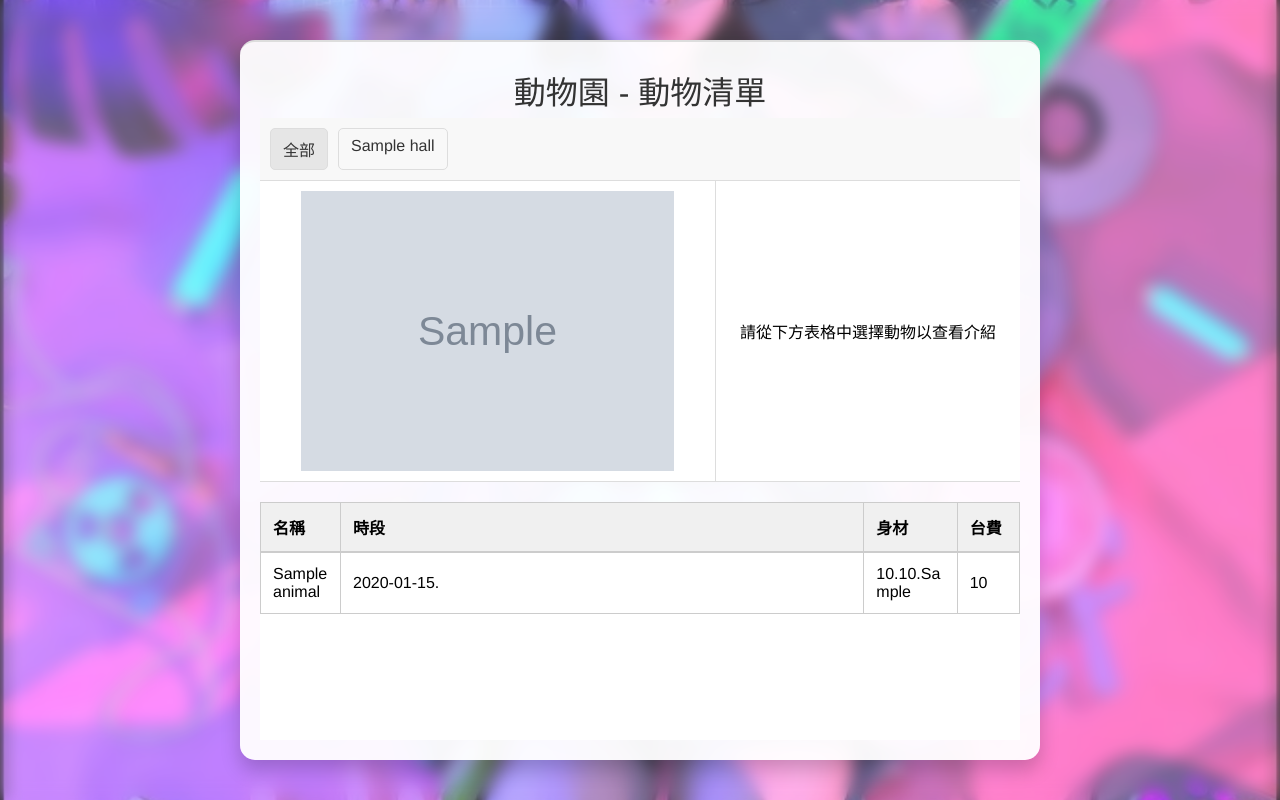
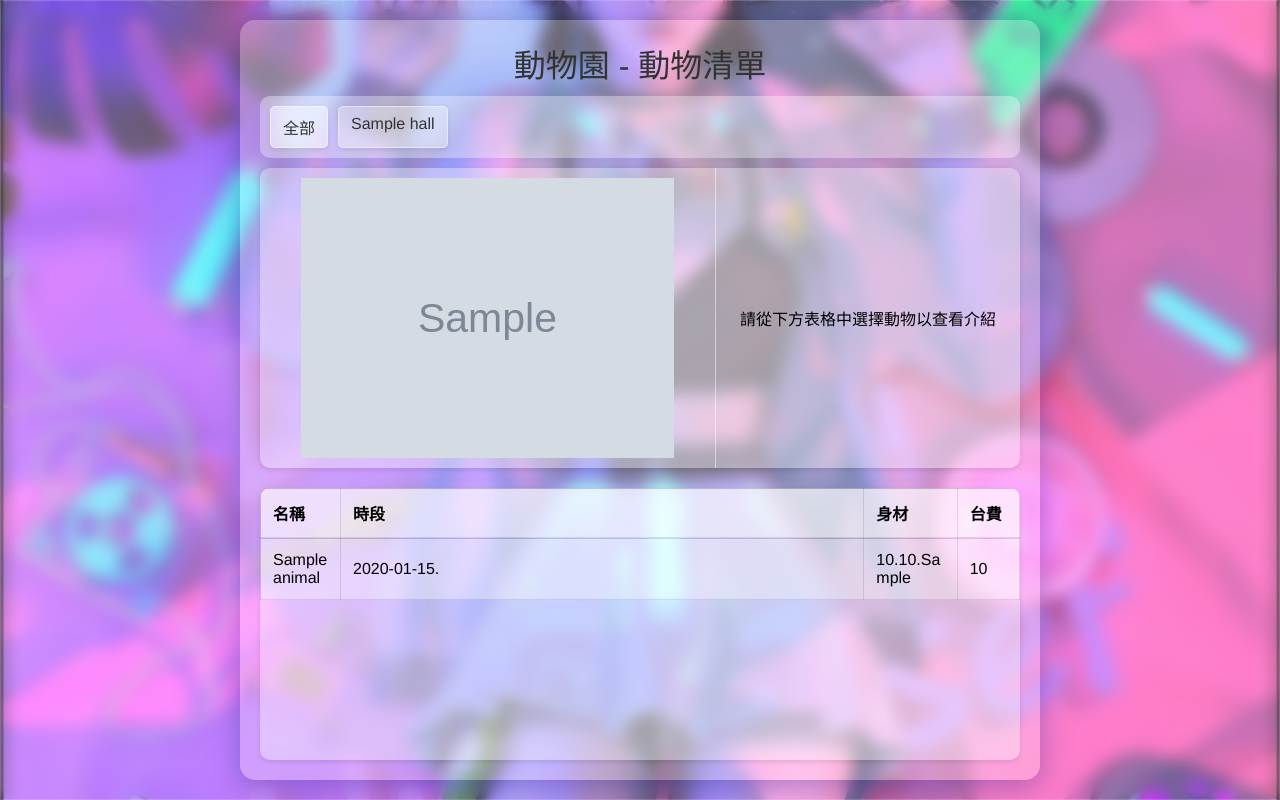
Before and after one commit to vic-ebony/pj, a Django app: page / in a window 1280 px wide. Run offline with Django 5.2, Linux system fonts and the light colour scheme; tables that the repository leaves empty hold one stand-in row (values such as "Sample post"); grey boxes marked "Sample" are stand-in pictures; lists and menus that the app fills with data are empty.

Commit message:
調整方框表格前

```diff
--- a/mybackend/templates/test.html
+++ b/mybackend/templates/test.html
@@ -7,85 +7,115 @@
   <meta name="viewport" content="width=device-width, initial-scale=1">
   <title>動物園每日展示</title>
   <style>
-    :root {
-      --bg-overlay: rgba(255,255,255,0.2);
-      --container-bg: rgba(255,255,255,0.95);
-      --primary-color: #333;
-      --light-gray: #e6e6e6;
-      --border-color: #ddd;
-    }
-    /* 基本重設 */
-    * {
+    /* 基本重設與安全區域設定 */
+    html, body {
       margin: 0;
       padding: 0;
+      overflow: hidden;
+      height: 100vh;
+      /* 保留安全區域 */
+      padding: env(safe-area-inset-top, 0) env(safe-area-inset-right, 0) env(safe-area-inset-bottom, 0) env(safe-area-inset-left, 0);
       box-sizing: border-box;
-    }
-    /* 固定頁面高度並隱藏全頁捲軸 */
-    html, body {
-      height: 100vh;
       font-family: 'Helvetica Neue', Helvetica, Arial, sans-serif;
       background: url('{% static "image/background.jpg" %}') no-repeat center center/cover;
-      overflow: hidden;
-      padding: env(safe-area-inset-top, 0) env(safe-area-inset-right, 0) env(safe-area-inset-bottom, 0) env(safe-area-inset-left, 0);
       display: flex;
       flex-direction: column;
     }
-    /* 玻璃質感背景覆蓋 */
+    *, *::before, *::after {
+      box-sizing: inherit;
+    }
+    /* 外層玻璃容器，採用 flex 但不置中 */
     .glass-overlay {
-      position: fixed;
-      top: 0; left: 0; right: 0; bottom: 0;
-      background: var(--bg-overlay);
+      position: absolute;
+      top: 0;
+      left: 0;
+      right: 0;
+      bottom: 0;
+      padding: 0;
+      display: flex;
+      flex-direction: column;
+      justify-content: flex-start; /* 從上開始排列 */
+      align-items: stretch;
+      overflow: hidden;
+    }
+    .glass-background {
+      position: absolute;
+      top: 0;
+      left: 0;
+      right: 0;
+      bottom: 0;
+      background: rgba(255,255,255,0.2);
       backdrop-filter: blur(8px);
+      -webkit-backdrop-filter: blur(8px);
+      border: 1px solid rgba(255,255,255,0.18);
       z-index: 0;
     }
-    /* 主要內容容器 */
-    .container {
+    /* 內層內容區，使用 flex-grow 讓總高度正好扣除上下 margin */
+    .content {
+      position: relative;
+      z-index: 1;
+      background: rgba(255,255,255,0.25);
+      padding: 20px;
+      border-radius: 15px;
+      box-shadow: 0 8px 32px 0 rgba(31,38,135,0.37);
+      width: 95%;
+      max-width: 800px;
+      margin: 20px auto;
       flex-grow: 1;
-      position: relative;
-      z-index: 2;
-      max-width: 800px;
-      margin: 40px auto;
-      padding: 20px;
-      background: var(--container-bg);
-      border-radius: 15px;
-      border-top: 2px solid var(--border-color);
-      box-shadow: 0 10px 20px rgba(0,0,0,0.2);
+      /* 移除固定高度設定 */
+      /* height: calc(100vh - 80px); */
+      overflow: hidden;
+      animation: fadeInUp 1s forwards;
+      transform: translateZ(0);
+      will-change: opacity, transform;
+      background-clip: padding-box;
       display: flex;
       flex-direction: column;
-      height: calc(100vh - 80px);
     }
-    /* 標題區上下空白縮小為5px */
-    .page-title {
-      text-align: center;
-      margin: 5px 0;
-      color: var(--primary-color);
-      font-size: 2rem;
+    @keyframes fadeInUp {
+      0% {
+        opacity: 0;
+        transform: translateY(20px) translateZ(0);
       }
+      100% {
+        opacity: 1;
+        transform: translateY(0) translateZ(0);
+      }
+    }
+    /* 導覽列與按鈕玻璃質感風格 */
     .hall-menu {
       display: flex;
       overflow-x: auto;
       gap: 10px;
       padding: 10px;
-      background: #f8f8f8;
-      border-bottom: 1px solid var(--border-color);
+      background: rgba(255,255,255,0.35);
+      border-radius: 10px;
+      margin-bottom: 10px;
     }
     .hall-menu a {
       flex-shrink: 0;
       padding: 8px 12px;
       text-decoration: none;
-      color: var(--primary-color);
-      border: 1px solid var(--border-color);
+      color: #333;
+      background: rgba(255,255,255,0.35);
+      border: 1px solid rgba(255,255,255,0.5);
       border-radius: 5px;
       white-space: nowrap;
+      box-shadow: 0 2px 5px rgba(0,0,0,0.1);
+      transition: background 0.3s;
     }
     .hall-menu a.active,
     .hall-menu a:hover {
-      background: var(--light-gray);
+      background: rgba(255,255,255,0.5);
     }
+    /* 上方區：照片與介紹 */
     .top-section {
       display: flex;
       align-items: stretch;
-      border-bottom: 1px solid var(--border-color);
+      border-radius: 10px;
+      overflow: hidden;
+      margin-bottom: 10px;
+      box-shadow: 0 2px 5px rgba(0,0,0,0.1);
     }
     .photo-area {
       flex: 0 0 60%;
@@ -93,8 +123,8 @@
       display: flex;
       align-items: center;
       justify-content: center;
-      border-right: 1px solid var(--border-color);
-      background: #fff;
+      border-right: 1px solid rgba(255,255,255,0.5);
+      background: rgba(255,255,255,0.35);
       padding: 10px;
     }
     .photo-area img {
@@ -109,18 +139,25 @@
       align-items: center;
       justify-content: center;
       text-align: center;
-      background: #fff;
+      background: rgba(255,255,255,0.35);
     }
-    /* 分離表頭與表身的表格結構 */
+    .page-title {
+      text-align: center;
+      margin-bottom: 10px;
+      color: #333;
+      font-size: 2rem;
+    }
+    /* 表格區域 */
     .table-wrapper {
-      margin-top: 20px;
-      background: #fff;
-      flex: 1;
+      margin-top: 10px;
+      background: rgba(255,255,255,0.35);
+      border-radius: 10px;
+      overflow: hidden;
       display: flex;
       flex-direction: column;
-      overflow: hidden;
+      flex: 1;  /* 表格區自動填滿剩餘空間 */
+      box-shadow: 0 2px 5px rgba(0,0,0,0.1);
     }
-    /* 表頭：使用 table-layout: fixed */
     .header-table {
       width: 100%;
       border-collapse: collapse;
@@ -128,26 +165,20 @@
     }
     .header-table th {
       padding: 12px;
-      border: 1px solid #ccc;
+      border: 1px solid rgba(0,0,0,0.1);
       text-align: left;
-      background: #f0f0f0;
+      background: rgba(255,255,255,0.5);
       white-space: normal;
       word-break: break-all;
       overflow-wrap: break-word;
     }
-    /* 固定各欄位寬度設定：
-       - 第一欄「名稱」：5em（約可容納3~4個中文字）
-       - 第二欄「時段」：由 JS 處理 token 組合
-       - 第三欄「物種」：10.5ch（可容納類似 "165.45." 的字串）
-       - 第四欄「年齡」：7ch（足以顯示數字內容）
-    */
     .header-table th:nth-child(1),
     .body-table td:nth-child(1) {
       width: 5em;
     }
     .header-table th:nth-child(2),
     .body-table td:nth-child(2) {
-      /* 不設定 nowrap，讓內容能換行，但由 JS 處理 token 組合 */
+      /* 動態寬度 */
     }
     .header-table th:nth-child(3),
     .body-table td:nth-child(3) {
@@ -157,7 +188,6 @@
     .body-table td:nth-child(4) {
       width: 7ch;
     }
-    /* 表身容器：獨立滾動 */
     .body-wrapper {
       flex: 1;
       min-height: 0;
@@ -170,28 +200,23 @@
     }
     .body-table td {
       padding: 12px;
-      border: 1px solid #ccc;
+      border: 1px solid rgba(0,0,0,0.1);
       text-align: left;
       white-space: normal;
       word-break: break-all;
       overflow-wrap: break-word;
+      background: rgba(255,255,255,0.35);
     }
     .body-table tr:hover {
-      background: #e6e6e6;
+      background: rgba(255,255,255,0.5);
       cursor: pointer;
     }
-    /* 時段欄處理：將每個 token 包含分隔符號"."在內，
-       使得例如 "12." 就是一個完整的 token，
-       token 以 inline-block 呈現，整體換行時 token 不被拆分 */
     .time-slot {
       display: inline-block;
     }
     @media (max-width: 480px) {
-      .container {
-        max-width: 95%;
-        margin: 20px auto;
+      .content {
         padding: 10px;
-        height: calc(100vh - 40px);
       }
       .photo-area {
         height: 200px;
@@ -200,11 +225,74 @@
         padding: 10px;
       }
     }
+    /* 表單模態框（Modal）：表單部分保持原本設定 */
+    .modal {
+      display: none;
+      position: fixed;
+      z-index: 10;
+      left: 0;
+      top: 0;
+      width: 100%;
+      height: 100%;
+      overflow: auto;
+      background-color: rgba(0,0,0,0.4);
+    }
+    .modal-content {
+      background-color: #fefefe;
+      margin: 5% auto;
+      padding: 20px;
+      border-radius: 8px;
+      width: 90%;
+      max-width: 600px;
+      position: relative;
+    }
+    .close-modal {
+      position: absolute;
+      top: 10px;
+      right: 15px;
+      font-size: 28px;
+      font-weight: bold;
+      cursor: pointer;
+      color: #333;
+    }
+    .form-group {
+      margin-bottom: 15px;
+    }
+    .form-group label {
+      display: block;
+      margin-bottom: 5px;
+      font-weight: bold;
+    }
+    .form-group input[type="text"],
+    .form-group textarea,
+    .form-group select {
+      width: 100%;
+      padding: 8px;
+      box-sizing: border-box;
+      border: 1px solid #ccc;
+      border-radius: 4px;
+    }
+    .form-group textarea {
+      resize: vertical;
+    }
+    button {
+      padding: 8px 12px;
+      border: none;
+      border-radius: 5px;
+      background: rgba(255,255,255,0.35);
+      box-shadow: 0 2px 5px rgba(0,0,0,0.1);
+      cursor: pointer;
+      transition: background 0.3s;
+    }
+    button:hover {
+      background: rgba(255,255,255,0.5);
+    }
   </style>
 </head>
 <body>
-  <div class="glass-overlay"></div>
-  <div class="container">
+  <div class="glass-overlay">
+    <div class="glass-background"></div>
+    <div class="content">
       <div class="page-title">動物園 - 動物清單</div>
       <nav class="hall-menu">
         <a href="{% url 'home' %}" class="{% if not request.GET.hall_id %}active{% endif %}">全部</a>
@@ -226,7 +314,7 @@
           <p id="introText">請從下方表格中選擇動物以查看介紹</p>
         </div>
       </section>
-    <!-- 分離表頭與表身的表格結構 -->
+      <!-- 表格區 -->
       <div class="table-wrapper">
         <table class="header-table">
           <thead>
@@ -255,9 +343,29 @@
         </div>
       </div>
     </div>
+  </div>
+
+  <!-- 表單模態框 -->
+  <div id="formModal" class="modal">
+    <div class="modal-content">
+      <span class="close-modal" id="closeFormModal">&times;</span>
+      <h2>填寫表單</h2>
+      <form id="sampleForm">
+        <div class="form-group">
+          <label for="name">姓名：</label>
+          <input type="text" id="name" name="name" placeholder="請輸入姓名">
+        </div>
+        <div class="form-group">
+          <label for="info">介紹：</label>
+          <textarea id="info" name="info" placeholder="請輸入介紹"></textarea>
+        </div>
+        <button type="submit">送出表單</button>
+      </form>
+    </div>
+  </div>
 
   <script>
-    // 同步表頭與表身欄位寬度：根據表身第一列的實際寬度設定表頭寬度
+    // 同步表頭與表身欄位寬度
     function syncTableColumnWidths() {
       const headerTable = document.querySelector('.header-table');
       const bodyTable = document.querySelector('.body-table');
@@ -273,36 +381,27 @@
       });
     }
 
-    // 處理時段欄：以 "." 分割原始字串，
-    // 並將每個 token（含分隔符號）包裹於 span 中，
-    // 使得例如 "12." 成為一個完整 token。
+    // 處理時段欄：以 "." 分割，並包入 span
     function processTimeSlotCells() {
       document.querySelectorAll('.time-cell').forEach(function(td) {
         let text = td.textContent.trim();
-        // 若字串末尾沒有點號，可選擇是否補上，這裡假設每個 token原本就有分隔符號
         let tokens = text.split('.').filter(token => token.trim() !== '');
-        // 每個 token皆補上"."再包裹於 span 中
         tokens = tokens.map(token => '<span class="time-slot">' + token + '.</span>');
-        // 將所有 token 直接連接，讓換行時每個 token 為整體換行
         td.innerHTML = tokens.join('');
       });
     }
 
-    window.addEventListener('resize', function() {
-      syncTableColumnWidths();
-    });
+    window.addEventListener('resize', syncTableColumnWidths);
     document.addEventListener('DOMContentLoaded', function() {
       syncTableColumnWidths();
       processTimeSlotCells();
 
-      // 為每個表身列新增點擊事件，點選後更新上方照片與介紹內容
+      // 為表格列新增點擊事件，更新上方照片與介紹
       const tableRows = document.querySelectorAll('#animalTable tbody tr');
       tableRows.forEach(function(row) {
         row.addEventListener('click', function() {
           const photoUrl = this.getAttribute('data-photo');
           const introText = this.getAttribute('data-intro');
-
-          // 更新照片區塊
           const photoArea = document.getElementById('photoArea');
           const imgElement = photoArea.querySelector('img');
           if (imgElement) {
@@ -315,8 +414,6 @@
             newImg.alt = this.cells[0].textContent;
             photoArea.appendChild(newImg);
           }
-
-          // 更新介紹區塊
           const introArea = document.getElementById('introArea');
           const introP = introArea.querySelector('p');
           if (introP) {
@@ -330,6 +427,25 @@
           }
         });
       });
+
+      // 表單模態框功能
+      const formModal = document.getElementById('formModal');
+      const closeFormModal = document.getElementById('closeFormModal');
+      closeFormModal.addEventListener('click', function() {
+        formModal.style.display = 'none';
+      });
+      window.addEventListener('click', function(e) {
+        if (e.target == formModal) {
+          formModal.style.display = 'none';
+        }
+      });
+
+      // 表單提交事件（示範用）
+      document.getElementById('sampleForm').addEventListener('submit', function(e) {
+        e.preventDefault();
+        alert("表單已送出！");
+        formModal.style.display = 'none';
+      });
     });
   </script>
 </body>
```
Lines whose indentation alone changed are shown as unchanged.
